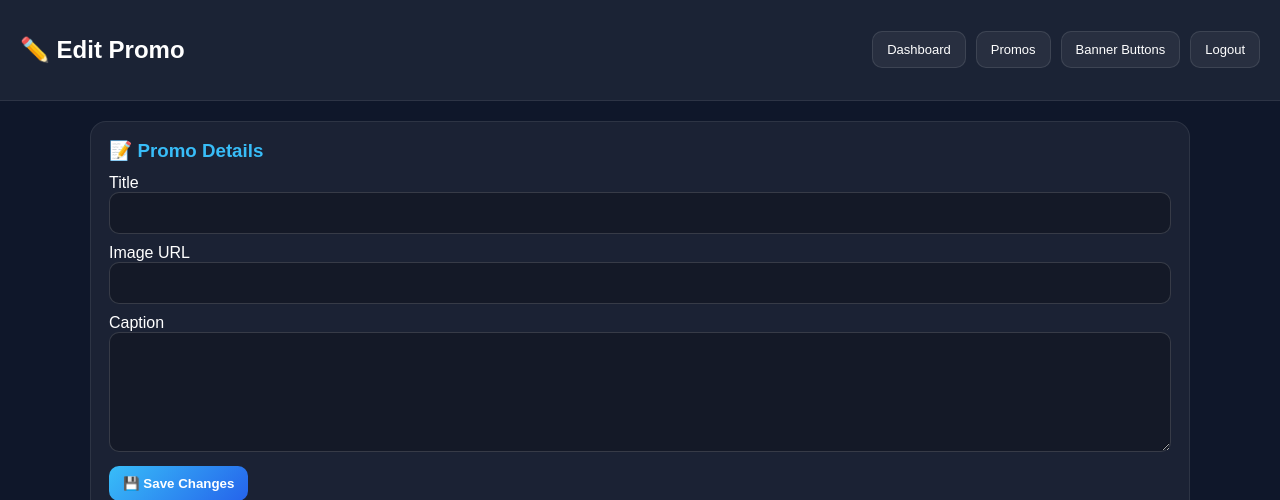
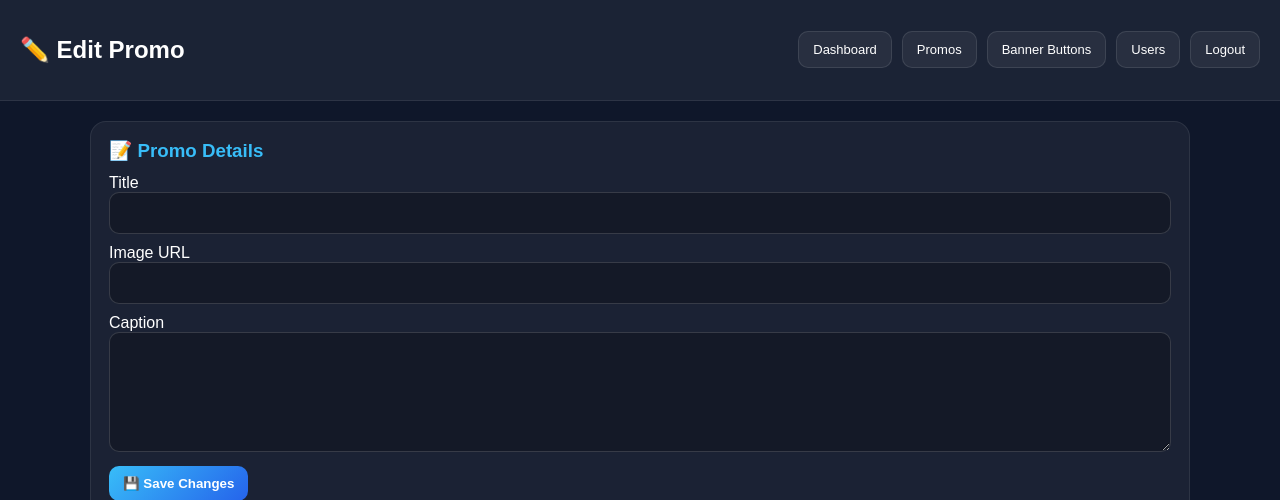
Before and after one commit to Dreamchaser-aus/captaintest12, a Flask app: page /admin/promo/1 in a window 1280 px wide. Shown: the top 500 px of the page. Run offline with Flask 3, Linux system fonts and the light colour scheme; the visitor is signed in with stand-in values (Sample User, id 1); data that the repository does not hold is empty; some libraries are stand-ins or nearby versions.

Commit message:
Update promo_edit.html

```diff
--- a/templates/promo_edit.html
+++ b/templates/promo_edit.html
@@ -153,6 +153,7 @@
       <a href="/admin">Dashboard</a>
       <a href="/admin/promos">Promos</a>
       <a href="/admin/banner_buttons">Banner Buttons</a>
+      <a href="/admin/users">Users</a>
       <a href="/admin/logout">Logout</a>
     </div>
   </div>
```
